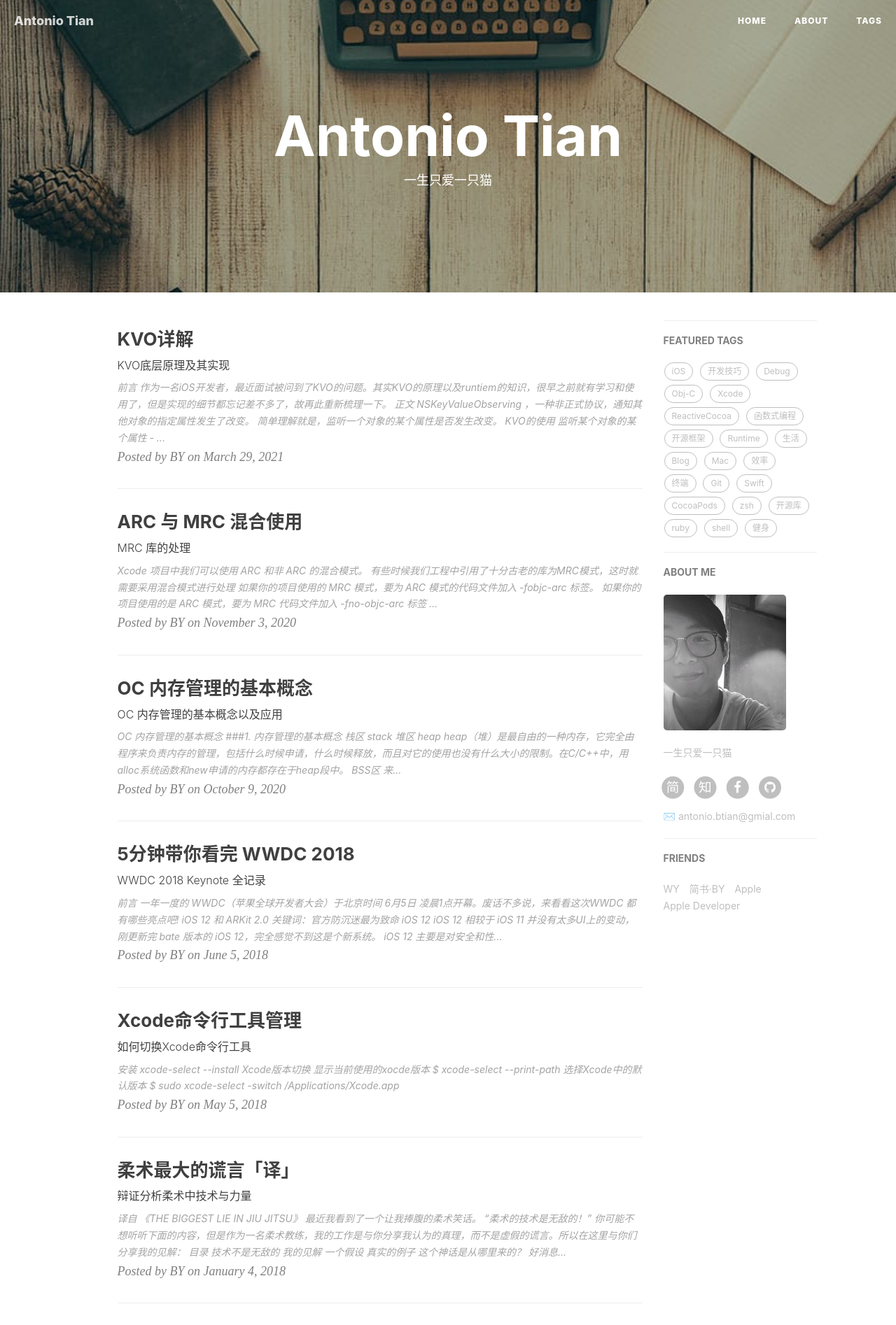
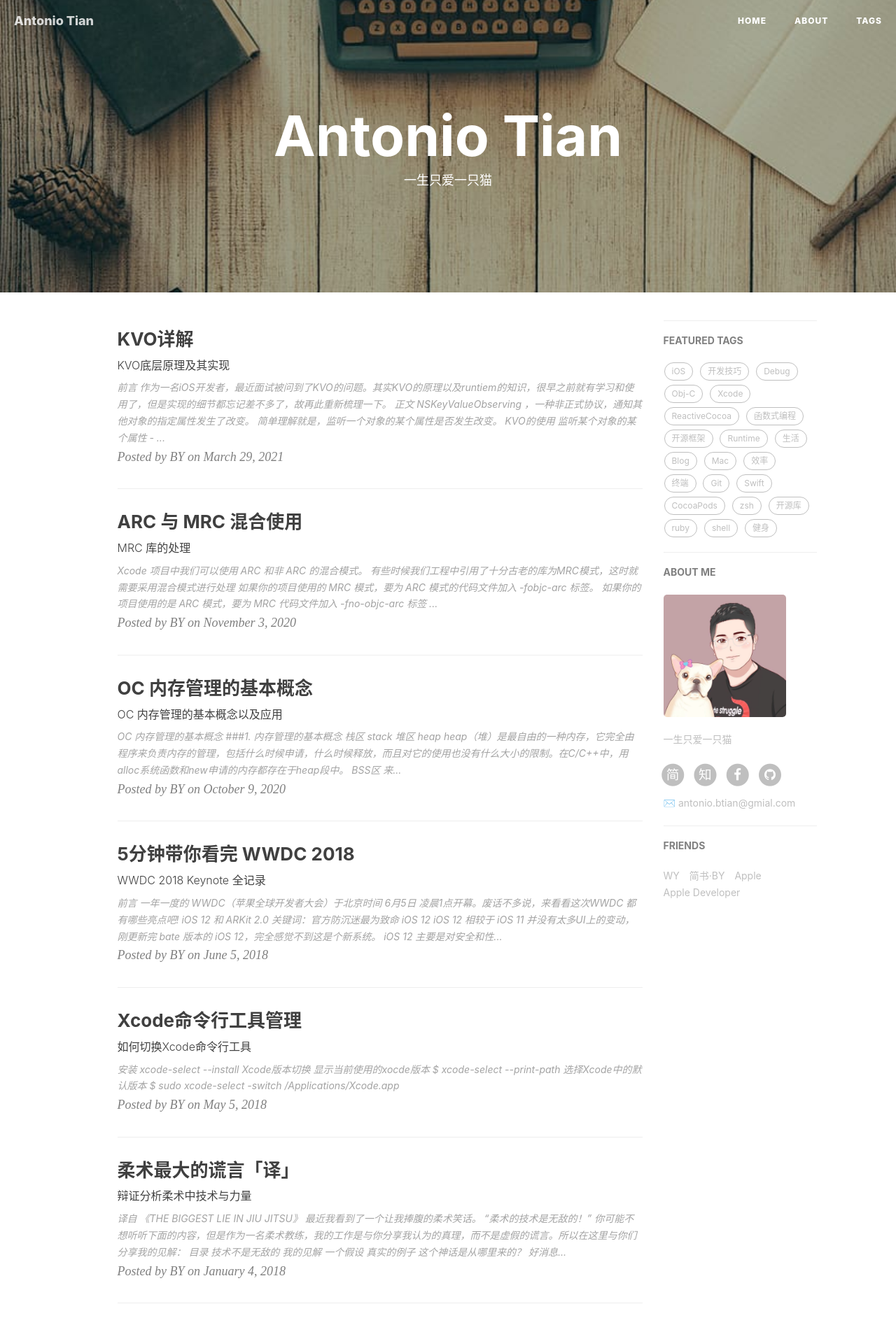
Before and after one commit to antoniotian/antoniotian.github.io, a Jekyll site: the page built from index.html, in a window 1280 px wide. Shown: the top 1894 px of the page at 70% size. Built offline with Jekyll 4.4.1, drawn with Linux system fonts in a browser that asks for light colours; nearby versions of some CDN libraries; the list of posts is cut into pages by our own code; comment, search, counter and statistics services are not loaded.

Commit message:
Update _config.yml

```diff
--- a/_config.yml
+++ b/_config.yml
@@ -13,7 +13,7 @@
 # Sidebar settings
 sidebar: true  # whether or not using Sidebar.
 sidebar-about-description: "一生只爱一只猫"
-sidebar-avatar: /img/about-BY-gentle.jpg  # use absolute URL, seeing it's used in both `/` and `/about/`
+sidebar-avatar: /img/avatar-me.jpg  # use absolute URL, seeing it's used in both `/` and `/about/`
 
 
 # SNS settings
```
